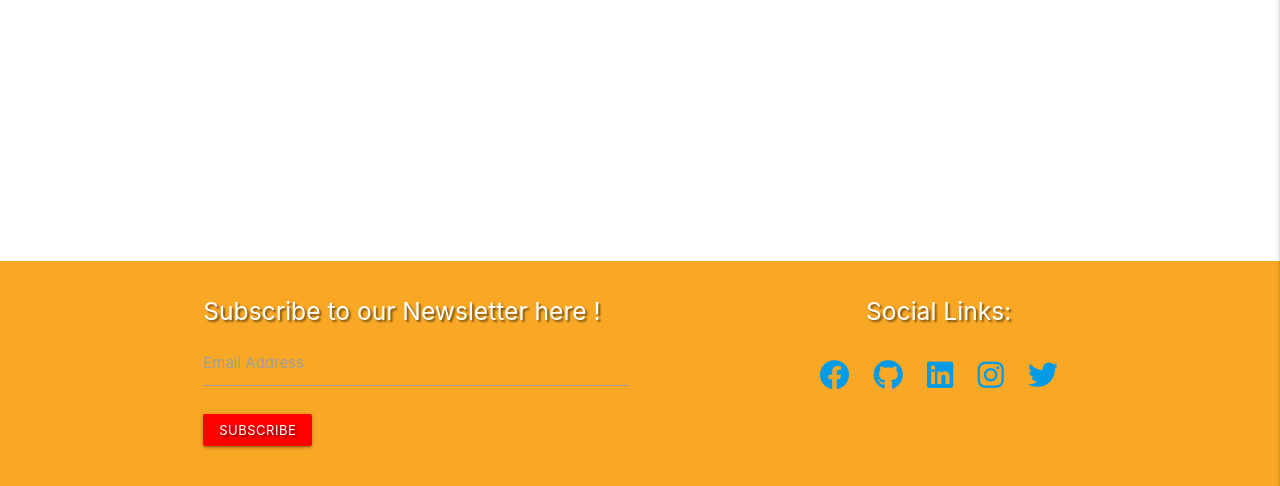
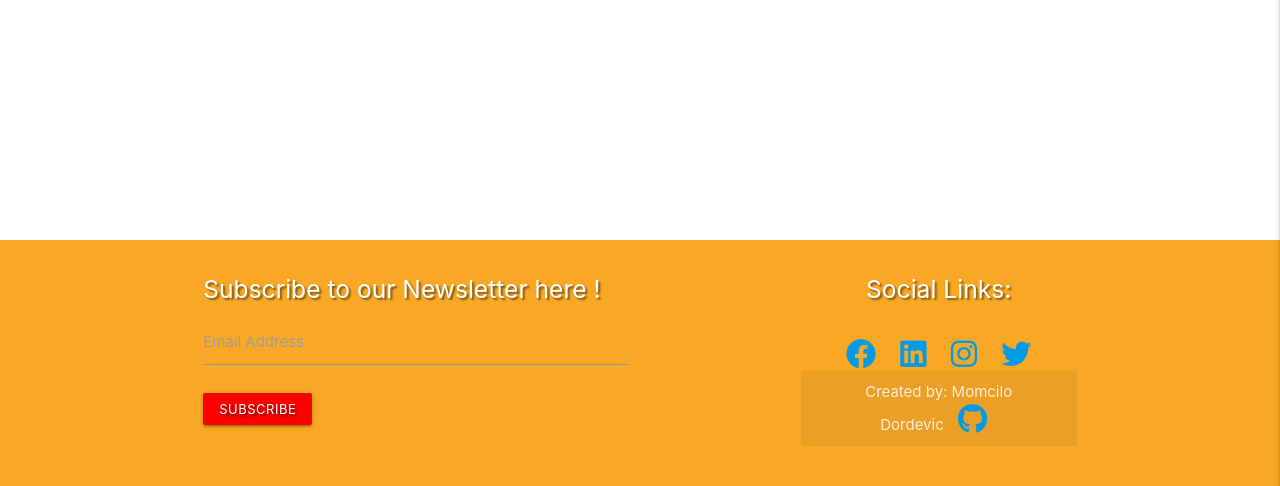
Before and after one commit to Code-Institute-Submissions/MomciloDordevic-MS3, a Flask app: page / in a window 1280 px wide. Shown: the part 314-800 px from the top of the page. Run offline with Flask 2, Linux system fonts and the light colour scheme; data that the repository does not hold is empty; some libraries are stand-ins or nearby versions.

Commit message:
adding copyright containt to footer

```diff
--- a/app.py
+++ b/app.py
@@ -136,7 +136,7 @@ def subscribe():
             {"email": request.form.get("email").lower()})
 
         if existing_email:
-            flash("You are already subscribed to the newsletter!")
+            flash("You are already subscribed to the Newsletter!")
             return redirect(url_for('get_pizzas'))
         # ---- Adds mail to subscribers collection in db
         subscribe = {
--- a/templates/base.html
+++ b/templates/base.html
@@ -92,8 +92,6 @@
                     <div class="social-box">
                         <a class="social-links" href="https://www.facebook.com/" target="_blank"><i
                             class="fab fa-facebook"></i></a>
-                        <a class="social-links" href="https://www.github.com/" target="_blank"><i
-                            class="fab fa-github"></i></a>
                         <a class="social-links" href="https://www.linkedin.com/" target="_blank"><i
                             class="fab fa-linkedin"></i></a>
                         <a class="social-links" href="https://www.instagram.com/" target="_blank"><i
@@ -101,10 +99,17 @@
                         <a class="social-links" href="https://twitter.com/?lang=en-gb" target="_blank"><i
                             class="fab fa-twitter"></i></a>
                     </div>
+                    <div class="footer-copyright">
+                        <div class="container">
+                        Created by: Momcilo Dordevic
+                        <a class="social-links" href="https://www.github.com/" target="_blank"><i
+                            class="fab fa-github"></i></a>
+                        </div>
+                      </div>
                 </div>
             </div>
         </div>
-    </footer>
+        </footer>
     <script src="https://code.jquery.com/jquery-3.6.0.min.js"
         integrity="sha256-/xUj+3OJU5yExlq6GSYGSHk7tPXikynS7ogEvDej/m4=" crossorigin="anonymous"></script>
     <script src="https://cdnjs.cloudflare.com/ajax/libs/materialize/1.0.0/js/materialize.min.js"></script>
```
